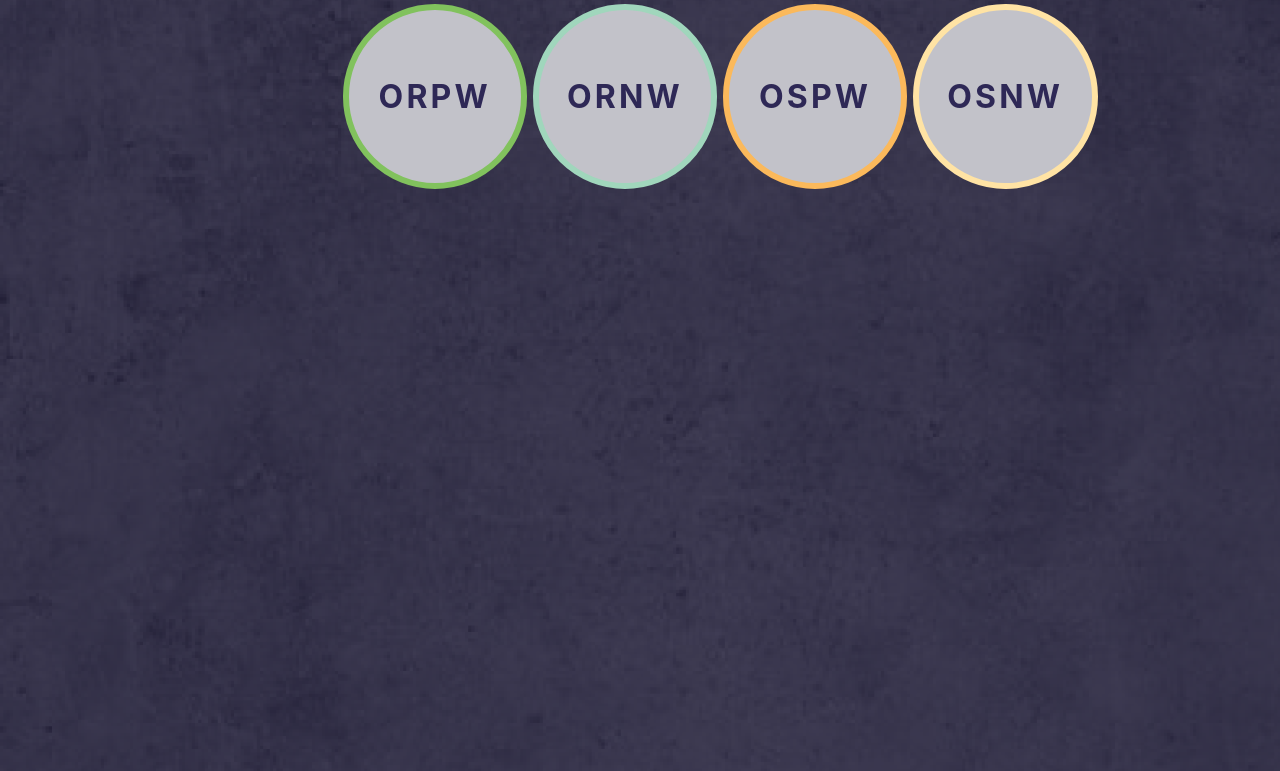
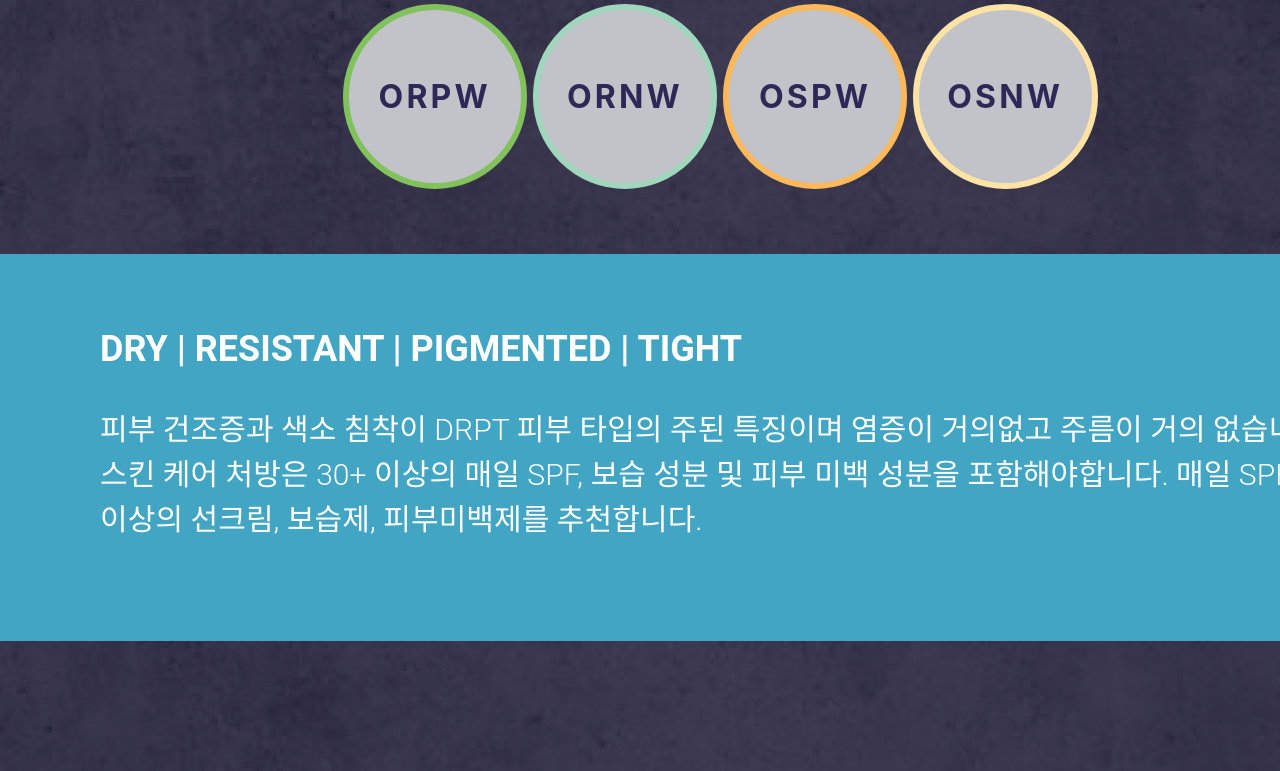
Before and after one commit to yes1sir/Yes1sir-Client, a React (Vite) app: page /HomeLogin in a window 1280 px wide. Shown: the part 990-1761 px from the top of the page. Built offline with nearby package versions, Linux system fonts and the light colour scheme.

Commit message:
feat: mbti 클릭 시 해당 색상으로 설명 글 배경화면 변경 및 각종 오류 해결

```diff
--- /dev/null
+++ b/src/components/HomeLogin/HomeLoginMbtiContent.jsx
@@ -0,0 +1,44 @@
+import PropTypes from "prop-types";
+import styled from "styled-components";
+
+function HomeLoginMbtiContent({ $bgColor }) {
+  // 수정: $bgColor로 변경
+  return (
+    <HomeLoginMbtiContentWrapper $bgColor={$bgColor}>
+      {" "}
+      <ContentTitle>DRY | RESISTANT | PIGMENTED | TIGHT</ContentTitle>
+      <ContentText>
+        피부 건조증과 색소 침착이 DRPT 피부 타입의 주된 특징이며 염증이 거의없고
+        주름이 거의 없습니다. 스킨 케어 처방은 30+ 이상의 매일 SPF, 보습 성분 및
+        피부 미백 성분을 포함해야합니다. 매일 SPF30 이상의 선크림, 보습제,
+        피부미백제를 추천합니다.
+      </ContentText>
+    </HomeLoginMbtiContentWrapper>
+  );
+}
+
+HomeLoginMbtiContent.propTypes = {
+  $bgColor: PropTypes.string.isRequired, // 수정: $bgColor로 변경
+};
+
+export default HomeLoginMbtiContent;
+
+const HomeLoginMbtiContentWrapper = styled.div`
+  display: flex;
+  flex-direction: column;
+  width: 144rem;
+  height: 38.7rem;
+  padding: 7.5rem 10rem;
+  gap: 3.75rem;
+  background-color: ${(props) => props.$bgColor}; // 수정: $bgColor로 변경
+`;
+
+const ContentTitle = styled.p`
+  color: ${({ theme }) => theme.colors.w01};
+  ${({ theme }) => theme.fonts.M3_headline_xlarge};
+`;
+
+const ContentText = styled.p`
+  color: ${({ theme }) => theme.colors.w01};
+  ${({ theme }) => theme.fonts.M3_content_xsmall};
+`;
--- a/src/components/HomeLogin/HomeLoginTitle.jsx
+++ b/src/components/HomeLogin/HomeLoginTitle.jsx
@@ -1,4 +1,4 @@
-import { styled } from "styled-components";
+import styled from "styled-components";
 import PropTypes from "prop-types";
 
 HomeLoginTitle.propTypes = {
@@ -24,7 +24,9 @@ const Title = styled.h1`
   margin-top: 12.3rem;
 `;
 
-const SkinTypeSpan = styled.span`
+const SkinTypeSpan = styled.span.withConfig({
+  shouldForwardProp: (prop) => prop !== "textColor",
+})`
+  ${({ theme }) => theme.fonts.M3_title_normal};
   color: ${({ textColor }) => textColor};
-  ${({ theme }) => theme.fonts.M3_title_normal};
 `;
--- a/src/components/HomeLogout/HomeLogoutMbti.jsx
+++ b/src/components/HomeLogout/HomeLogoutMbti.jsx
@@ -1,18 +1,27 @@
+import PropTypes from "prop-types";
 import styled from "styled-components";
 import mbtiCircles from "@/constants/HomeLogout/mbtiCircles";
 
-const HomeLogoutMbti = () => {
+const HomeLogoutMbti = ({ onMbtiClick }) => {
   return (
     <HomeLogoutMbtiWrapper>
       <HomeLogoutMbtiContainer>
         {mbtiCircles.map((circle, index) => (
-          <Circle key={index} color={circle.color}>
+          <Circle
+            key={index}
+            color={circle.color}
+            onClick={() => onMbtiClick(circle)}
+          >
             {circle.text}
           </Circle>
         ))}
       </HomeLogoutMbtiContainer>
     </HomeLogoutMbtiWrapper>
   );
+};
+
+HomeLogoutMbti.propTypes = {
+  onMbtiClick: PropTypes.func.isRequired,
 };
 
 export default HomeLogoutMbti;
@@ -42,4 +51,5 @@ const Circle = styled.div`
   ${({ theme }) => theme.fonts.M3_content_large};
   color: ${({ theme }) => theme.colors.b01};
   background-color: ${({ theme }) => theme.colors.g01};
+  cursor: pointer;
 `;
--- a/src/components/common/HomeLoginBtn.jsx
+++ b/src/components/common/HomeLoginBtn.jsx
@@ -3,9 +3,9 @@ import { homeLoginBtnPropTypes } from "@/types/homeLoginBtnPropTypes";
 
 HomeLoginBtn.propTypes = homeLoginBtnPropTypes;
 
-function HomeLoginBtn({ backgroundcolor, color, text }) {
+function HomeLoginBtn({ backgroundColor, color, text }) {
   return (
-    <HomeLoginBtnBox backgroundcolor={backgroundcolor} color={color}>
+    <HomeLoginBtnBox $backgroundcolor={backgroundColor} color={color}>
       {text}
     </HomeLoginBtnBox>
   );
@@ -21,7 +21,7 @@ const HomeLoginBtnBox = styled.button`
   padding: 1rem 2.4rem;
   justify-content: center;
   align-items: center;
-  background-color: ${({ backgroundcolor }) => backgroundcolor};
+  background-color: ${({ $backgroundcolor }) => $backgroundcolor};
   color: ${({ color }) => color};
   ${({ theme }) => theme.fonts.M3_title_large};
 `;
--- a/src/pages/HomeLogin/HomeLogin.jsx
+++ b/src/pages/HomeLogin/HomeLogin.jsx
@@ -1,14 +1,24 @@
-import { styled } from "styled-components";
+import { useState } from "react";
+import styled from "styled-components";
 import HomeLoginTitle from "@/components/HomeLogin/HomeLoginTitle";
 import HomeLogoutMbti from "@/components/HomeLogout/HomeLogoutMbti";
 import HomeLoginBtn from "@/components/common/HomeLoginBtn";
 import mbtiCircles from "@/constants/HomeLogout/mbtiCircles";
+import HomeLoginMbtiContent from "@/components/HomeLogin/HomeLoginMbtiContent";
 
 function HomeLogin() {
   const userName = "유승빈";
   const skinType = "DRPT";
   const mbtiCircle = mbtiCircles.find((circle) => circle.text === skinType);
-  const textColor = mbtiCircle ? mbtiCircle.color : "#000";
+  const textColor = mbtiCircle?.color;
+  const initialMbtiCircle =
+    mbtiCircles.find((circle) => circle.text === skinType) || mbtiCircles[0];
+  const [selectedMbtiCircle, setSelectedMbtiCircle] =
+    useState(initialMbtiCircle);
+
+  const handleMbtiClick = (circle) => {
+    setSelectedMbtiCircle(circle);
+  };
 
   return (
     <HomeLoginWrapper>
@@ -18,11 +28,12 @@ function HomeLogin() {
         textColor={textColor}
       />
       <HomeLoginBtn
-        backgroundcolor="#42A5C4"
+        backgroundColor="#42A5C4"
         color="#FFF"
         text="다시 진단받기"
       />
-      <HomeLogoutMbti />
+      <HomeLogoutMbti onMbtiClick={handleMbtiClick} />
+      <HomeLoginMbtiContent $bgColor={selectedMbtiCircle?.color} />
     </HomeLoginWrapper>
   );
 }
--- a/src/styles/theme.js
+++ b/src/styles/theme.js
@@ -10,6 +10,14 @@ const colors = {
 };
 
 const fonts = {
+  M3_headline_xlarge: css`
+    font-family: var(--Headline-Large-Font, Roboto);
+    font-size: var(--Display-Small-Size, 36px);
+    font-style: normal;
+    font-weight: 600;
+    line-height: var(--Headline-Large-Line-Height, 40px); /* 111.111% */
+    letter-spacing: var(--Headline-Large-Tracking, 0px);
+  `,
   M3_headline_large: css`
     font-family: var(--Headline-Large-Font, Roboto);
     font-size: var(--Headline-Large-Size, 32px);
@@ -50,6 +58,14 @@ const fonts = {
     line-height: normal;
     letter-spacing: 3.2px;
   `,
+  M3_content_normal: css`
+    font-family: Inter;
+    font-size: 45px;
+    font-style: normal;
+    font-weight: 600;
+    line-height: normal;
+    letter-spacing: 4.5px;
+  `,
   M3_content_small: css`
     font-family: Inter;
     font-size: 16px;
@@ -57,13 +73,13 @@ const fonts = {
     font-weight: 300;
     line-height: normal;
   `,
-  M3_content_normal: css`
-    font-family: Inter;
-    font-size: 45px;
+  M3_content_xsmall: css`
+    font-family: var(--Headline-Large-Font, Roboto);
+    font-size: 30px;
     font-style: normal;
-    font-weight: 600;
-    line-height: normal;
-    letter-spacing: 4.5px;
+    font-weight: 300;
+    line-height: 45px; /* 150% */
+    letter-spacing: var(--Title-Small-Tracking, 0.1px);
   `,
 };
 
--- a/src/types/homeLoginBtnPropTypes.js
+++ b/src/types/homeLoginBtnPropTypes.js
@@ -1,7 +1,7 @@
 import PropTypes from "prop-types";
 
 export const homeLoginBtnPropTypes = {
-  backgroundcolor: PropTypes.string.isRequired,
+  backgroundColor: PropTypes.string.isRequired,
   color: PropTypes.string.isRequired,
   text: PropTypes.string.isRequired,
 };
```
